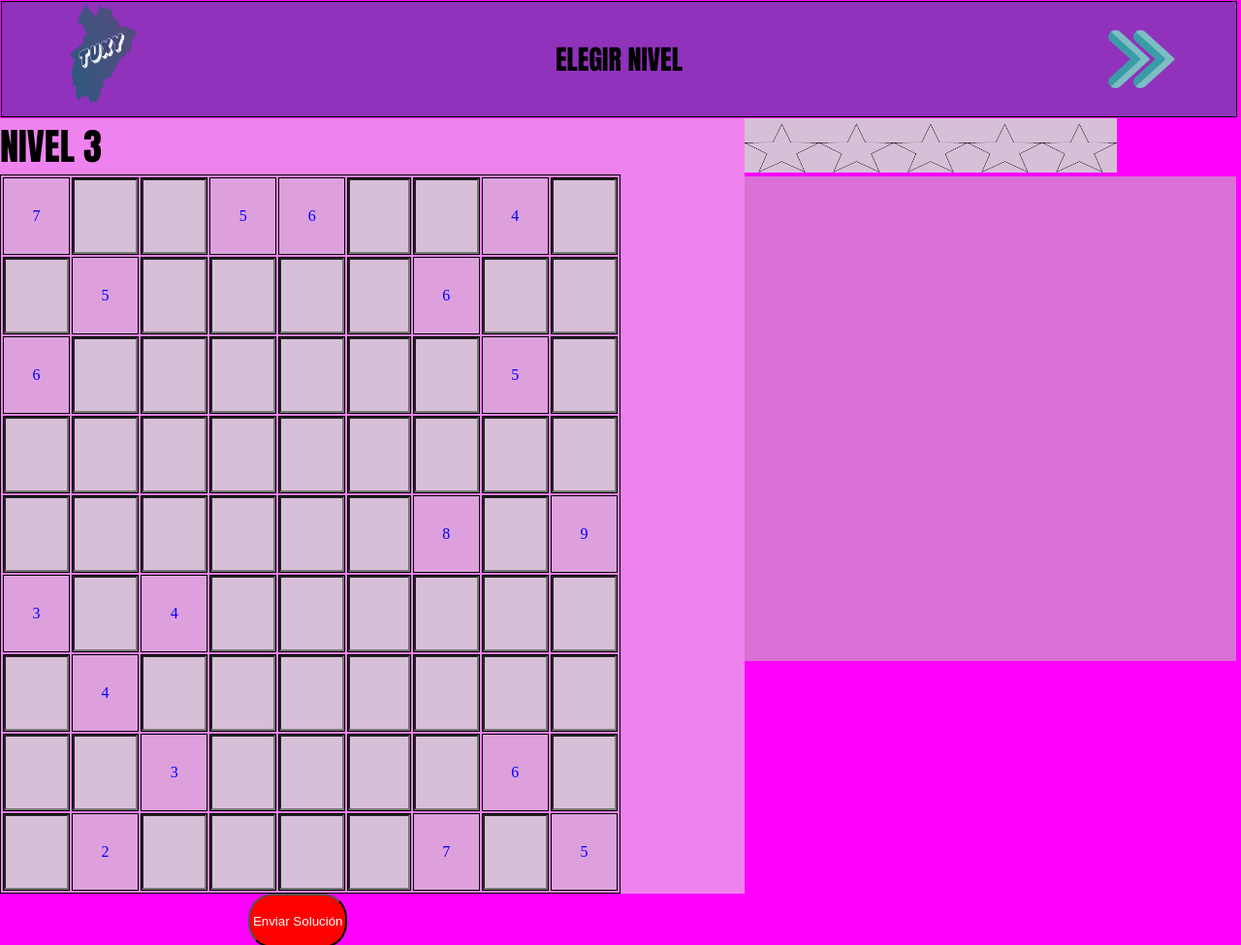
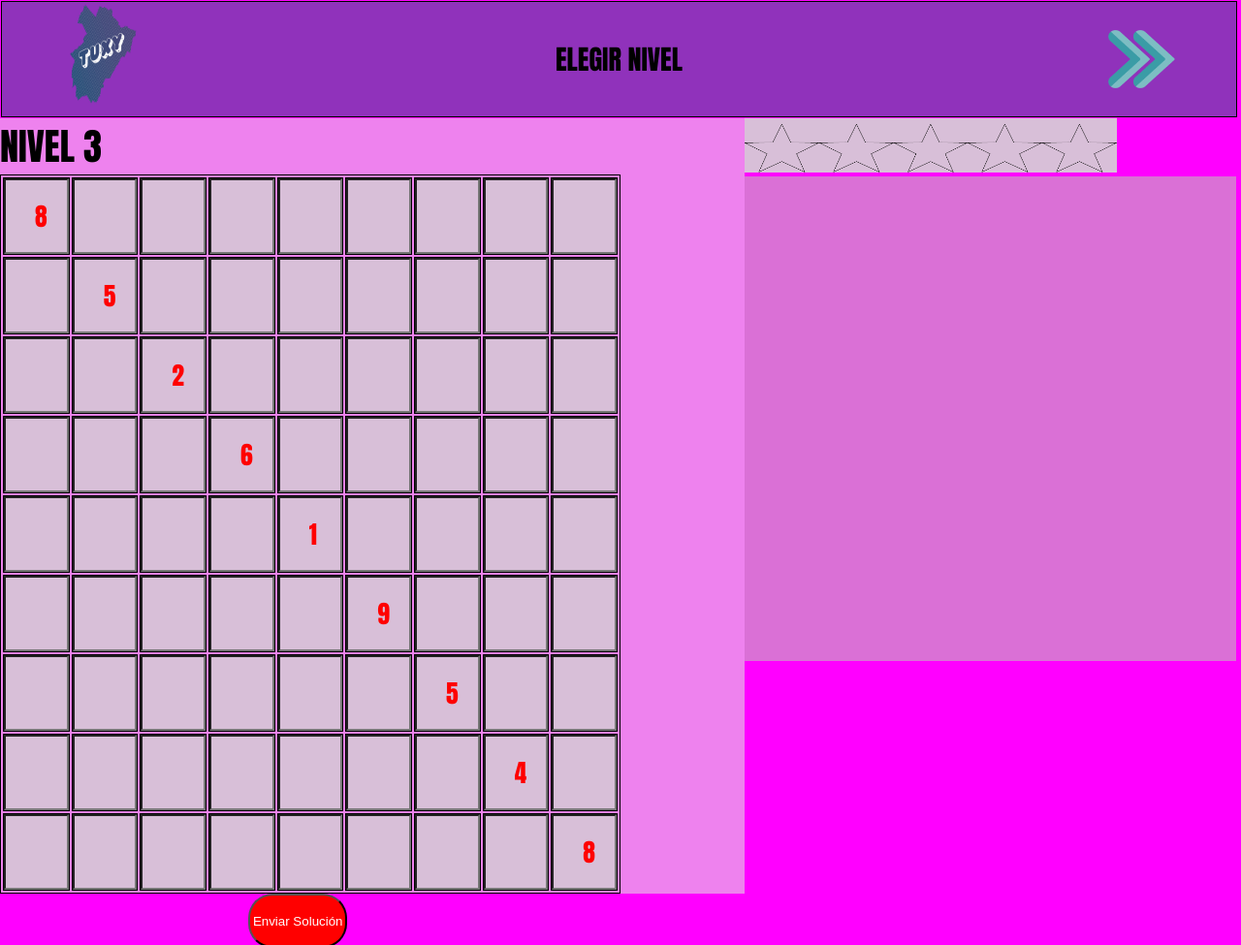
Before and after one commit to David64423/sudoku, a PHP site: page /nivel3.php in a window 1280 px wide. Shown: the top 975 px of the page at 97% size. Run offline with PHP 8.4, Linux system fonts and the light colour scheme.

Commit message:
9x9 diagonales aleatorias

```diff
--- a/js/nivel3.js
+++ b/js/nivel3.js
@@ -1,8 +1,33 @@
 import {verificar} from './sudoku.js';
 import {main} from './sudoku.js';
 import {funcionEstrellas} from './sudoku.js';
+import {rellenarDiagonal} from './sudoku.js';
+
+let lugares = document.getElementsByClassName("lugares");
+
+let lugaresRellenar = [0,10,20,30,40,50,60,70,80];
+
+let camino=Math.floor(Math.random()*3);
+
+if(camino==0){
+
+    main("123469758846571293957283641312758469468392175579146832234615987681937524795824316");
+    rellenarDiagonal(lugares,[1,4,7,7,9,6,9,2,6],lugaresRellenar);
 
 
+}
+else if(camino==1){
+    main("196523874745198263283467951821375649564819732937246518658934127419752386372681495");
+    rellenarDiagonal(lugares,[1,4,3,3,1,6,1,8,5],lugaresRellenar);
 
-main("129384821397394872187192653426513479875126176529835879142963481");
+}
+
+else{
+    main("876493125359182467142567389497625813523814976618739254781946532935278641264351798");
+    rellenarDiagonal(lugares,[8,5,2,6,1,9,5,4,8],lugaresRellenar);
+}
+let a=[0,1,2,3];
+a.length;
+
+
 funcionEstrellas();
--- a/nivel3.php
+++ b/nivel3.php
@@ -18,14 +18,14 @@
 <p id="numeroNivel">NIVEL 3</p>
     <table>
         <tr>
-                <td class="nF"> 7</td>
+                <td> <input  max=9 min=1 class="lugares" type="number" name="" id=""> </td>
                 <td> <input  max=9 min=1 class="lugares" type="number" name="" id=""> </td>
                 <td> <input max=9 min=1 class="lugares" type="number" name="" id=""> </td>
-                <td class="nF"> 5 </td>
-                <td class="nF" > 6 </td>
+                <td> <input  max=9 min=1 class="lugares" type="number" name="" id=""> </td>
+                <td> <input  max=9 min=1 class="lugares" type="number" name="" id=""> </td>
                 <td> <input max=9 min=1 class="lugares" type="number" name="" id=""> </td>
                 <td> <input max=9 min=1 class="lugares" type="number" name="" id=""></td>
-                <td class="nF" > 4 </td>
+                <td> <input  max=9 min=1 class="lugares" type="number" name="" id=""> </td>
                 <td> <input max=9 min=1 class="lugares" type="number" name="" id=""></td>
 
         </tr>
@@ -33,26 +33,26 @@
 
         <tr>
                 <td> <input max=9 min=1 class="lugares" type="number" name="" id=""></td>
-                <td class="nF" > 5 </td>
+                <td> <input  max=9 min=1 class="lugares" type="number" name="" id=""> </td>
                 <td> <input max=9 min=1 class="lugares" type="number" name="" id=""> </td>
                 <td> <input max=9 min=1 class="lugares" type="number" name="" id=""> </td>
                 <td> <input max=9 min=1 class="lugares" type="number" name="" id=""> </td>
                 <td> <input max=9 min=1 class="lugares" type="number" name="" id=""> </td>
-                <td class="nF" > 6</td>
+                <td> <input  max=9 min=1 class="lugares" type="number" name="" id=""> </td>
                 <td> <input max=9 min=1 class="lugares" type="number" name="" id=""> </td>
                 <td> <input max=9 min=1 class="lugares" type="number" name="" id=""></td>
 
         </tr>
 
         <tr>
-                <td class="nF" > 6</td>
+                <td> <input  max=9 min=1 class="lugares" type="number" name="" id=""> </td>
                 <td> <input max=9 min=1 class="lugares" type="number" name="" id=""> </td>
                 <td> <input max=9 min=1 class="lugares" type="number" name="" id=""> </td>
                 <td> <input max=9 min=1 class="lugares" type="number" name="" id=""> </td>
                 <td> <input max=9 min=1 class="lugares" type="number" name="" id=""> </td>
                 <td> <input max=9 min=1 class="lugares" type="number" name="" id=""> </td>
                 <td> <input max=9 min=1 class="lugares" type="number" name="" id=""></td>
-                <td class="nF" > 5 </td>
+                <td> <input  max=9 min=1 class="lugares" type="number" name="" id=""> </td>
                 <td> <input max=9 min=1 class="lugares" type="number" name="" id=""></td>
 
         </tr>
@@ -78,16 +78,16 @@
                 <td> <input max=9 min=1 class="lugares" type="number" name="" id=""> </td>
                 <td> <input max=9 min=1 class="lugares" type="number" name="" id=""> </td>
                 <td> <input max=9 min=1 class="lugares" type="number" name="" id=""> </td>
-                <td class="nF" > 8</td>
+                <td> <input  max=9 min=1 class="lugares" type="number" name="" id=""> </td>
                 <td> <input max=9 min=1 class="lugares" type="number" name="" id=""> </td>
-                <td class="nF" > 9</td>
+                <td> <input  max=9 min=1 class="lugares" type="number" name="" id=""> </td>
 
         </tr>
 
         <tr>
-                <td class="nF" > 3</td>
+                <td> <input  max=9 min=1 class="lugares" type="number" name="" id=""> </td>
                 <td> <input max=9 min=1 class="lugares" type="number" name="" id=""> </td>
-                <td class="nF" > 4 </td>
+                <td> <input  max=9 min=1 class="lugares" type="number" name="" id=""> </td>
                 <td> <input max=9 min=1 class="lugares" type="number" name="" id=""> </td>
                 <td> <input max=9 min=1 class="lugares" type="number" name="" id=""> </td>
                 <td> <input max=9 min=1 class="lugares" type="number" name="" id=""> </td>
@@ -100,7 +100,7 @@
 
         <tr>
                 <td> <input max=9 min=1 class="lugares" type="number" name="" id=""></td>
-                <td class="nF" > 4 </td>
+                <td> <input  max=9 min=1 class="lugares" type="number" name="" id=""> </td>
                 <td> <input max=9 min=1 class="lugares" type="number" name="" id=""> </td>
                 <td> <input max=9 min=1 class="lugares" type="number" name="" id=""> </td>
                 <td> <input max=9 min=1 class="lugares" type="number" name="" id=""> </td>
@@ -115,26 +115,26 @@
         <tr>
                 <td> <input max=9 min=1 class="lugares" type="number" name="" id=""></td>
                 <td> <input max=9 min=1 class="lugares" type="number" name="" id=""> </td>
-                <td class="nF" > 3 </td>
+                <td> <input  max=9 min=1 class="lugares" type="number" name="" id=""> </td>
                 <td> <input max=9 min=1 class="lugares" type="number" name="" id=""> </td>
                 <td> <input max=9 min=1 class="lugares" type="number" name="" id=""> </td>
                 <td> <input max=9 min=1 class="lugares" type="number" name="" id=""> </td>
                 <td> <input max=9 min=1 class="lugares" type="number" name="" id=""></td>
-                <td class="nF" > 6 </td>
+                <td> <input  max=9 min=1 class="lugares" type="number" name="" id=""> </td>
                 <td> <input max=9 min=1 class="lugares" type="number" name="" id=""></td>
 
         </tr>
 
         <tr>
                 <td> <input max=9 min=1 class="lugares" type="number" name="" id=""></td>
-                <td class="nF" > 2 </td>
+                <td> <input  max=9 min=1 class="lugares" type="number" name="" id=""> </td>
                 <td> <input max=9 min=1 class="lugares" type="number" name="" id=""> </td>
                 <td> <input max=9 min=1 class="lugares" type="number" name="" id=""> </td>
                 <td> <input max=9 min=1 class="lugares" type="number" name="" id=""> </td>
                 <td> <input max=9 min=1 class="lugares" type="number" name="" id=""> </td>
-                <td class="nF" > 7</td>
+                <td> <input  max=9 min=1 class="lugares" type="number" name="" id=""> </td>
                 <td> <input max=9 min=1 class="lugares" type="number" name="" id=""> </td>
-                <td class="nF" > 5</td>
+                <td> <input  max=9 min=1 class="lugares" type="number" name="" id=""> </td>
 
         </tr>
 
```
